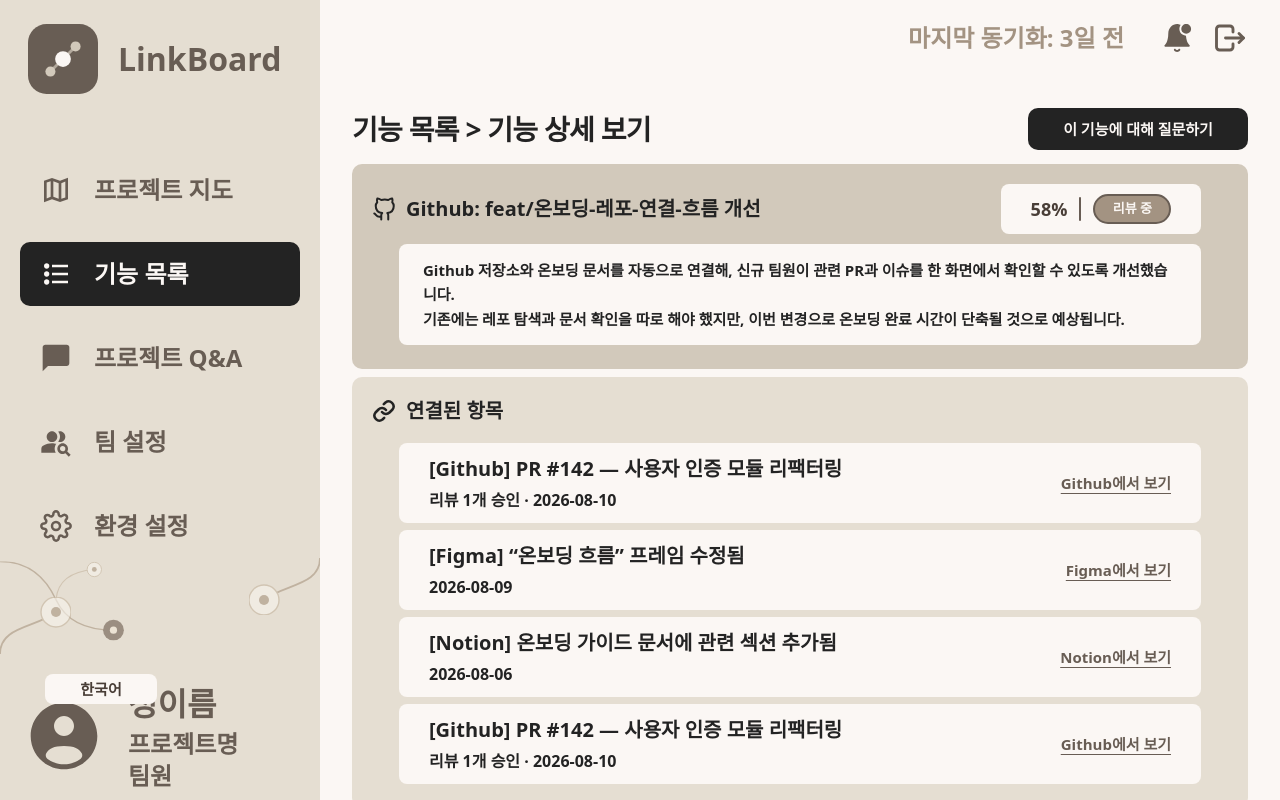
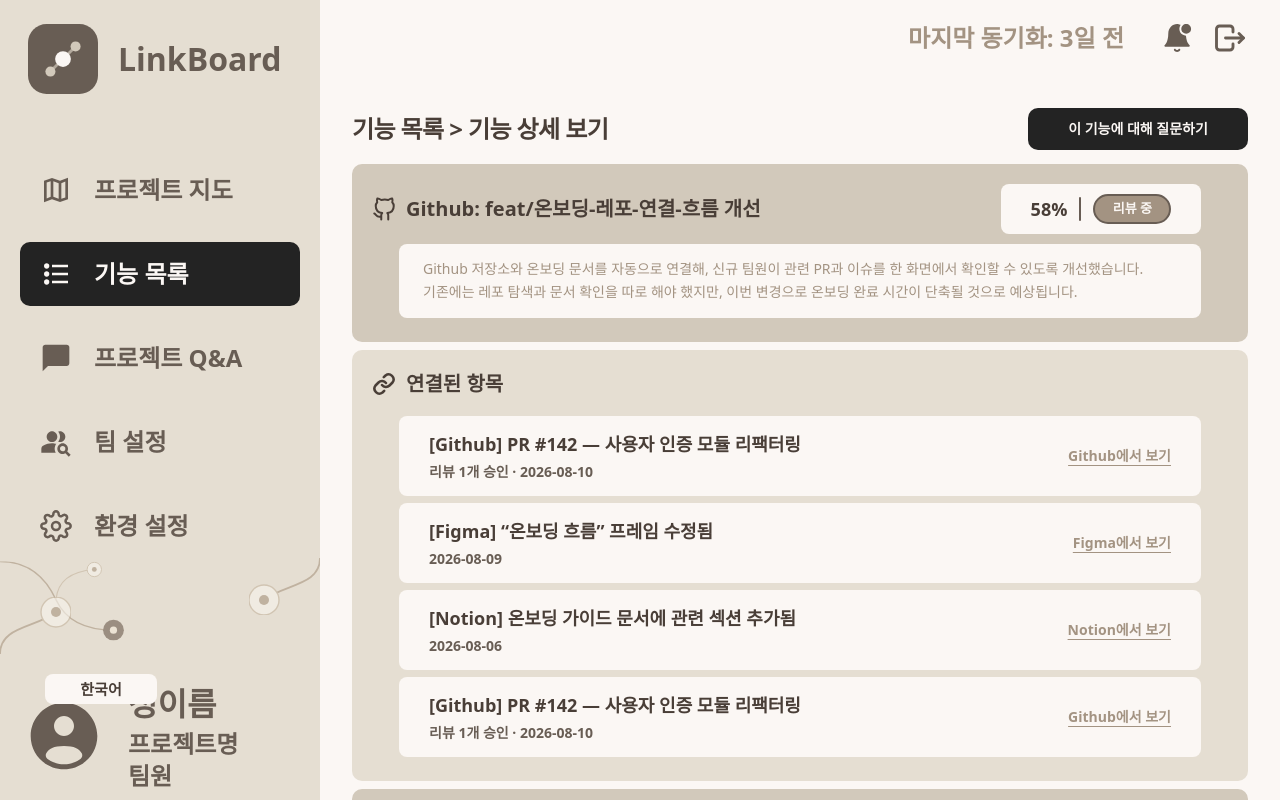
Before and after one commit to HUFSphere/FE, a React (Vite) app: page /features/1 in a window 1280 px wide. Built offline with nearby package versions, Linux system fonts and the light colour scheme.

Commit message:
[디자인] 기능 상세 보기 페이지 스타일 통일

```diff
--- a/src/mocks/features.ts
+++ b/src/mocks/features.ts
@@ -1,4 +1,4 @@
-// 기능 목록 더미 데이터 — API 연동 시 이 파일을 fetch 훅으로 교체합니다
+// 기능 목록 더미 데이터 — API 연동 시 이 파일을 fetch 훅으로 교체 필요
 import type { Status } from '../components/ui/StatusBadge/Statusbadge'
 import type { SourceKind } from './featuredetail'
 
--- a/src/pages/Main/FeatureDetail.tsx
+++ b/src/pages/Main/FeatureDetail.tsx
@@ -21,13 +21,13 @@
     <div className="mx-auto w-full max-w-[1464px]">
       {/* 기능 상세 보기 제목과 질문하기 버튼 */}
       <div className="mb-3.5 flex items-center justify-between">
-        <h1 className="text-[28px] font-extrabold tracking-tight text-charcoal">
+        <h1 className="text-2xl font-bold tracking-tight text-dark-lava">
           {t('featureDetail.breadcrumb')}
         </h1>
         <button
           type="button"
           onClick={() => navigate('/qa')}
-          className="h-10.5 w-55 shrink-0 rounded-[10px] bg-charcoal text-[15px] font-bold text-milk"
+          className="h-10.5 w-55 shrink-0 rounded-[10px] bg-charcoal text-sm font-bold text-milk"
         >
           {t('featureDetail.ask')}
         </button>
@@ -36,18 +36,18 @@
       {/* 요약 카드 */}
       <section className="mb-2 rounded-[10px] bg-almond-milk px-5 pt-5 pb-6">
         <div className="mb-2.5 flex items-center gap-2.5">
-          <GithubIcon className="h-[24px] w-[24px] shrink-0 text-charcoal" />
-          <h2 className="text-xl font-semibold text-charcoal">{feature.title[lang]}</h2>
+          <GithubIcon className="h-[24px] w-[24px] shrink-0 text-dark-lava" />
+          <h2 className="text-xl font-bold text-dark-lava">{feature.title[lang]}</h2>
 
           {/* 진행도 + 상태 */}
           <div className="mr-[27px] ml-auto flex h-12.5 w-50 items-center justify-center gap-3 rounded-[8px] bg-milk">
-            <span className="text-lg font-bold text-dark-lava">{feature.progress}%</span>
+            <span className="text-lg font-semibold text-dark-lava">{feature.progress}%</span>
             <span className="h-6 w-0.5 rounded-full bg-mocha" />
             <StatusBadge status={feature.status} />
           </div>
         </div>
 
-        <p className="mx-[27px] whitespace-pre-line rounded-[8px] bg-milk px-6 py-3.5 text-[15px] font-semibold leading-relaxed text-charcoal">
+        <p className="mx-[27px] whitespace-pre-line rounded-[8px] bg-milk px-6 py-3.5 text-sm font-medium leading-relaxed text-taupe">
           {feature.summary[lang]}
         </p>
       </section>
@@ -55,8 +55,8 @@
       {/* 연결된 항목 */}
       <section className="mb-2 rounded-[10px] bg-oat px-5 pt-5 pb-6">
         <div className="mb-4.5 flex items-center gap-2.5">
-          <LinkIcon className="h-6 w-6 shrink-0 text-charcoal" />
-          <h2 className="text-xl font-bold text-charcoal">{t('featureDetail.linked')}</h2>
+          <LinkIcon className="h-6 w-6 shrink-0 text-dark-lava" />
+          <h2 className="text-xl font-bold text-dark-lava">{t('featureDetail.linked')}</h2>
         </div>
 
         <ul className="mx-[27px] flex flex-col gap-[7px]">
@@ -66,12 +66,12 @@
               className="flex h-20 items-center gap-6 rounded-[8px] bg-milk px-7.5"
             >
               <div className="min-w-0 flex-1">
-                <p className="mb-1 truncate text-[20px] font-semibold text-charcoal">{item.title[lang]}</p>
-                <p className="text-[16px] font-semibold text-charcoal">{item.meta[lang]}</p>
+                <p className="mb-1 truncate text-lg font-semibold text-dark-lava">{item.title[lang]}</p>
+                <p className="text-sm font-bold text-mocha">{item.meta[lang]}</p>
               </div>
               <a
                 href={item.url}
-                className="shrink-0 text-[15px] font-semibold text-mocha underline underline-offset-4 hover:text-dark-lava"
+                className="shrink-0 text-sm font-bold text-taupe underline underline-offset-4 hover:text-dark-lava"
               >
                 {t('featureDetail.viewOn', { source: SOURCE_LABEL[item.source] })}
               </a>
@@ -83,11 +83,11 @@
       {/* 연결 근거 */}
       <section className="rounded-[10px] bg-almond-milk px-5 pt-5 pb-6">
         <div className="mb-2.5 flex items-center gap-2.5">
-          <CheckCircleIcon className="h-6 w-6 shrink-0 text-charcoal" />
-          <h2 className="text-xl font-bold text-charcoal">{t('featureDetail.evidence')}</h2>
+          <CheckCircleIcon className="h-6 w-6 shrink-0 text-dark-lava" />
+          <h2 className="text-xl font-bold text-dark-lava">{t('featureDetail.evidence')}</h2>
         </div>
 
-        <p className="mx-[27px] whitespace-pre-line rounded-[8px] bg-milk px-6 py-4 text-[15px] font-semibold leading-relaxed text-charcoal">
+        <p className="mx-[27px] whitespace-pre-line rounded-[8px] bg-milk px-6 py-4 text-sm font-medium leading-relaxed text-taupe">
           {feature.evidence[lang]}
         </p>
       </section>
--- a/src/vite-env.d.ts
+++ b/src/vite-env.d.ts
@@ -0,0 +1 @@
+/// <reference types="vite/client" />
```
